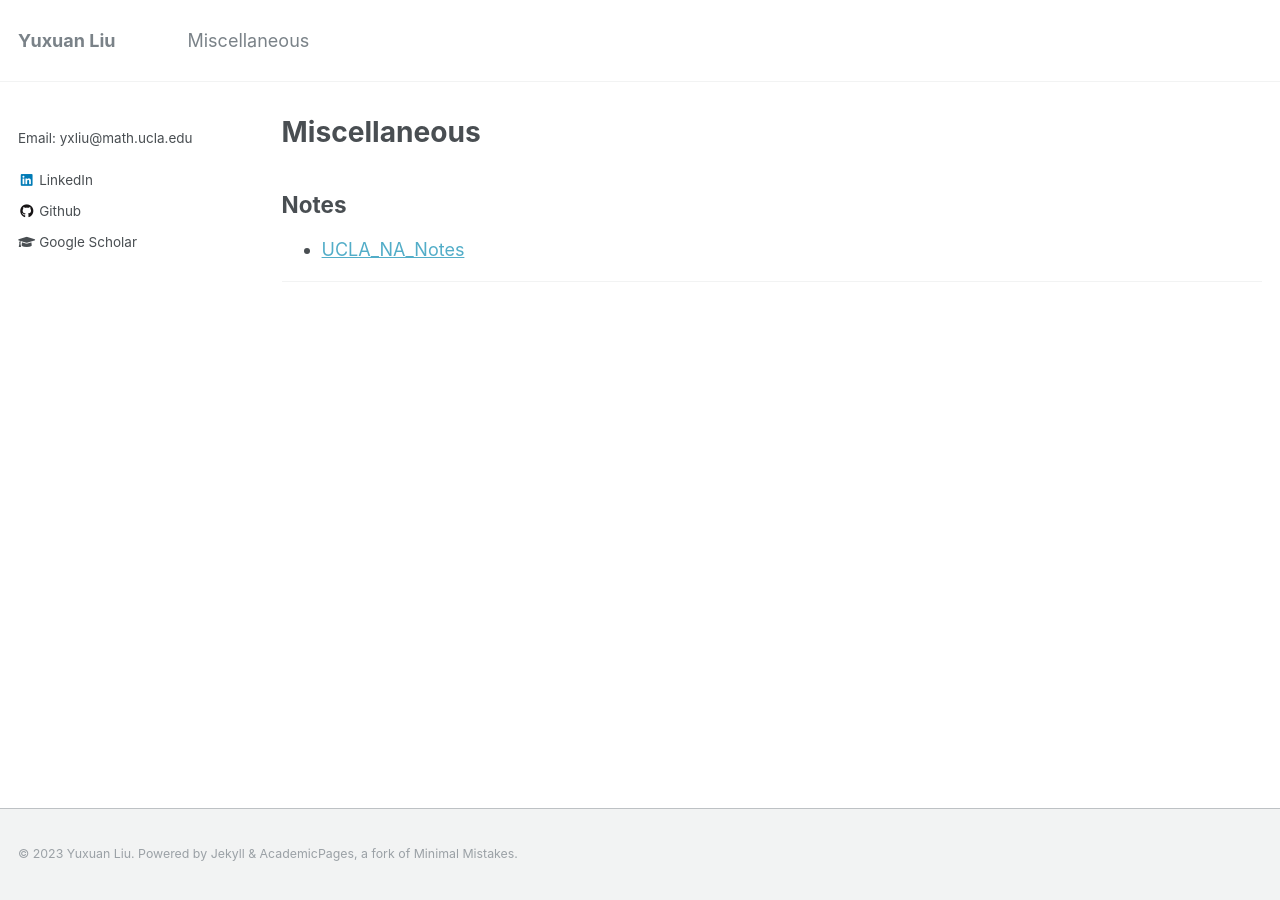
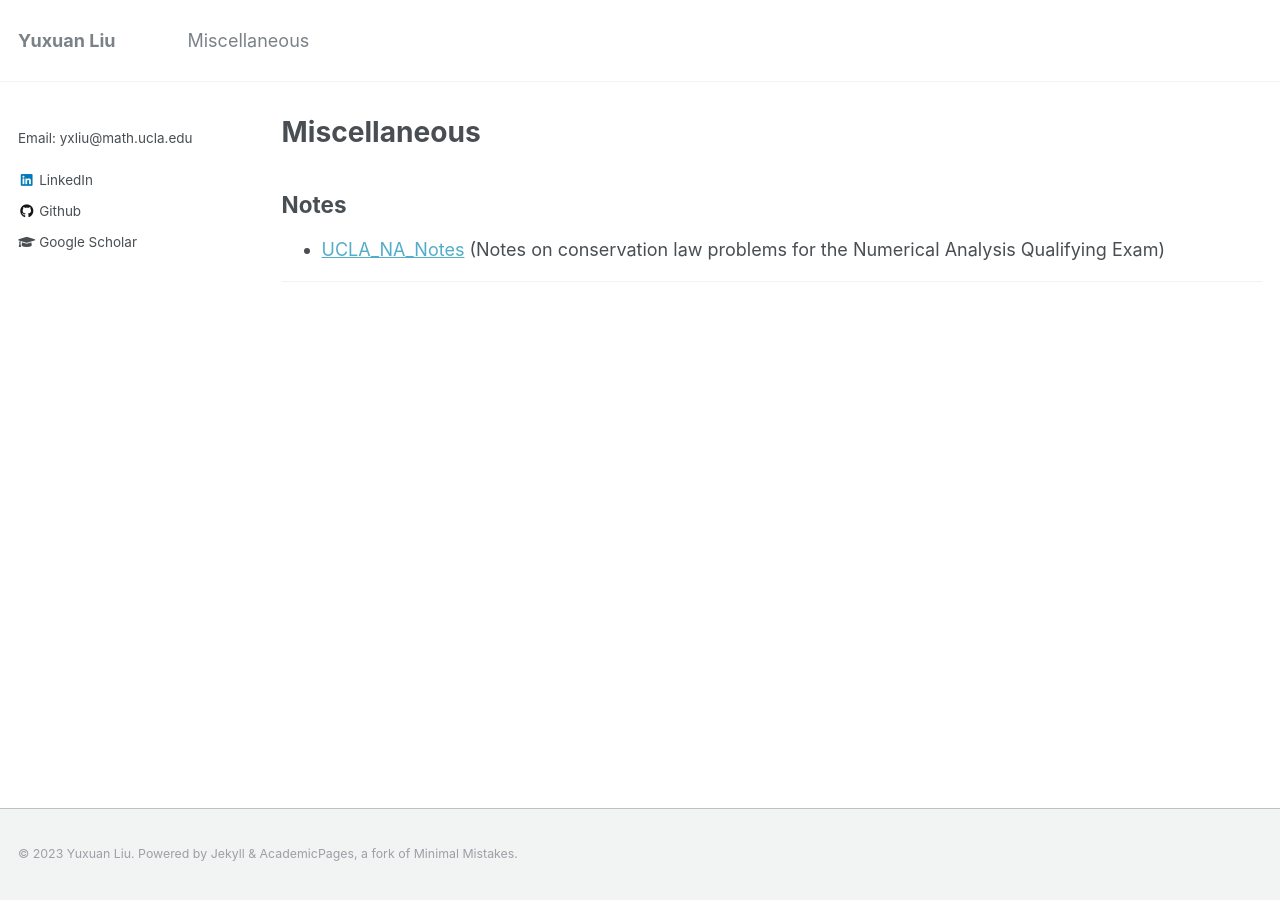
Before and after one commit to felix-lyx/felix-lyx.github.io, a Jekyll site: the page built from _pages/misc.md, in a window 1280 px wide. Built offline with Jekyll 4.4.1, drawn with Linux system fonts in a browser that asks for light colours.

Commit message:
Update misc.md

```diff
--- a/_pages/misc.md
+++ b/_pages/misc.md
@@ -8,6 +8,6 @@ author_profile: true
 
 ## Notes
 
-- [UCLA_NA_Notes](../docs/NA_conservation_law_notes.pdf)
+- [UCLA_NA_Notes](../docs/NA_conservation_law_notes.pdf) (Notes on conservation law problems for the Numerical Analysis Qualifying Exam)
 
 ---
```
